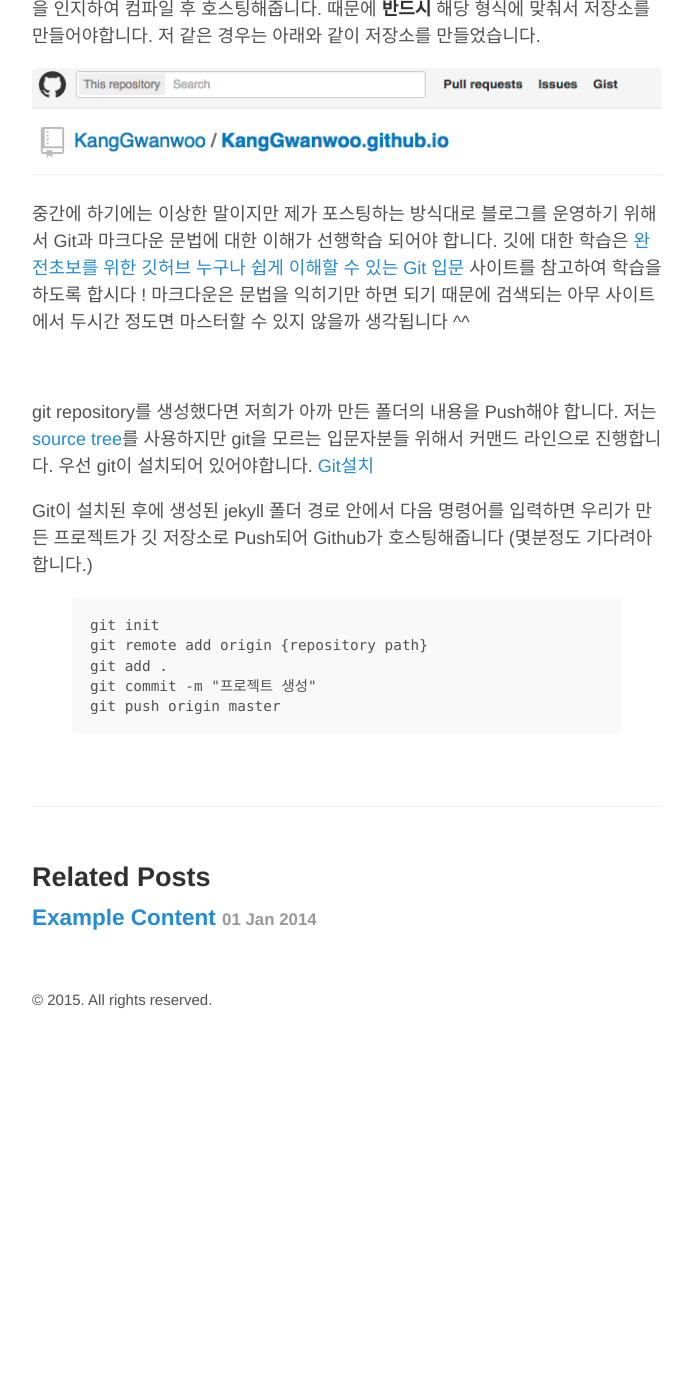
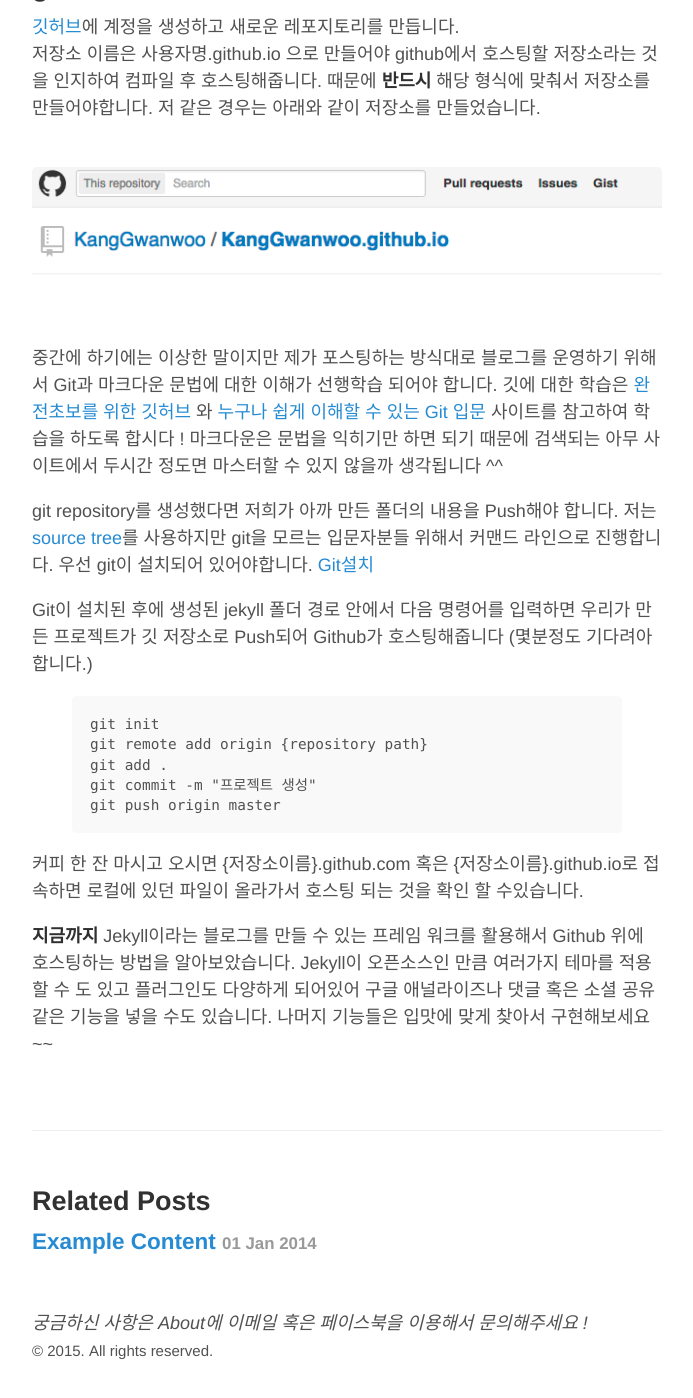
Before and after one commit to KangGwanwoo/KangGwanwoo.github.io, a Jekyll site: the page built from _posts/2015-08-12-whats-jekyll.md, in a window 1280 px wide and 1400 px high, scrolled down 2263 px. Shown: the whole window, without its empty margins (293-986 px from the left). Built offline with Jekyll 4.4.1, drawn with Linux system fonts in a browser that asks for light colours; before the commit the page ends 3312 px from its top, so only the background shows below that.

Commit message:
GitHub Page와 Jekyll을 가지고 블로그 포스팅하기 - 3

```diff
--- a/_layouts/default.html
+++ b/_layouts/default.html
@@ -21,6 +21,7 @@
       </main>
 
       <footer class="footer">
+        <i>궁금하신 사항은 About에 이메일 혹은 페이스북을 이용해서 문의해주세요 !</i><br>
         <small>
           &copy; <time datetime="{{ site.time | date_to_xmlschema }}">{{ site.time | date: '%Y' }}</time>. All rights reserved.
         </small>
--- a/_posts/2015-08-12-whats-jekyll.md
+++ b/_posts/2015-08-12-whats-jekyll.md
@@ -51,22 +51,20 @@ cd 폴더명
 jekyll serve --watch
 {% endhighlight %}
 
+<br>
 ![placeholder](/public/first-post-localhost.png "serve page with jekyll")
+<br>
 
 ##github에 호스팅하기
-
 [깃허브](www.github.com)에 계정을 생성하고 새로운 레포지토리를 만듭니다.<br>
 저장소 이름은 사용자명.github.io 으로 만들어야 github에서 호스팅할 저장소라는 것을 인지하여 컴파일 후 호스팅해줍니다. 때문에 **반드시** 해당 형식에 맞춰서 저장소를 만들어야합니다. 저 같은 경우는 아래와 같이 저장소를 만들었습니다.
 
-
+<br>
 ![placeholder](/public/first-post-repo.png "create repository with github")
-
+<br>
 
 중간에 하기에는 이상한 말이지만 제가 포스팅하는 방식대로 블로그를 운영하기 위해서 Git과 마크다운 문법에 대한 이해가 선행학습 되어야 합니다.
-깃에 대한 학습은 [완전초보를 위한 깃허브](http://nolboo.github.io/blog/2013/10/06/github-for-beginner/) [누구나 쉽게 이해할 수 있는 Git 입문](http://backlogtool.com/git-guide/kr/) 사이트를 참고하여 학습을 하도록 합시다 ! 마크다운은 문법을 익히기만 하면 되기 때문에 검색되는 아무 사이트에서 두시간 정도면 마스터할 수 있지 않을까 생각됩니다 ^^
-
-
-<br>
+깃에 대한 학습은 [완전초보를 위한 깃허브](http://nolboo.github.io/blog/2013/10/06/github-for-beginner/) 와 [누구나 쉽게 이해할 수 있는 Git 입문](http://backlogtool.com/git-guide/kr/) 사이트를 참고하여 학습을 하도록 합시다 ! 마크다운은 문법을 익히기만 하면 되기 때문에 검색되는 아무 사이트에서 두시간 정도면 마스터할 수 있지 않을까 생각됩니다 ^^
 
 git repository를 생성했다면 저희가 아까 만든 폴더의 내용을 Push해야 합니다. 저는 [source tree](https://www.sourcetreeapp.com/)를 사용하지만
 git을 모르는 입문자분들 위해서 커맨드 라인으로 진행합니다. 우선 git이 설치되어 있어야합니다. [Git설치](https://git-scm.com/book/ko/v1/%EC%8B%9C%EC%9E%91%ED%95%98%EA%B8%B0-Git-%EC%84%A4%EC%B9%98)
@@ -80,3 +78,11 @@ git add .
 git commit -m "프로젝트 생성"
 git push origin master
 {% endhighlight %}
+
+
+커피 한 잔 마시고 오시면 {저장소이름}.github.com 혹은 {저장소이름}.github.io로 접속하면 로컬에 있던 파일이 올라가서 호스팅 되는 것을 확인 할 수있습니다.
+
+
+
+**지금까지** Jekyll이라는 블로그를 만들 수 있는 프레임 워크를 활용해서 Github 위에 호스팅하는 방법을 알아보았습니다. Jekyll이 오픈소스인 만큼 여러가지 테마를 적용할 수
+도 있고 플러그인도 다양하게 되어있어 구글 애널라이즈나 댓글 혹은 소셜 공유같은 기능을 넣을 수도 있습니다. 나머지 기능들은 입맛에 맞게 찾아서 구현해보세요~~
```
Also changed, not shown: 7 other files.
